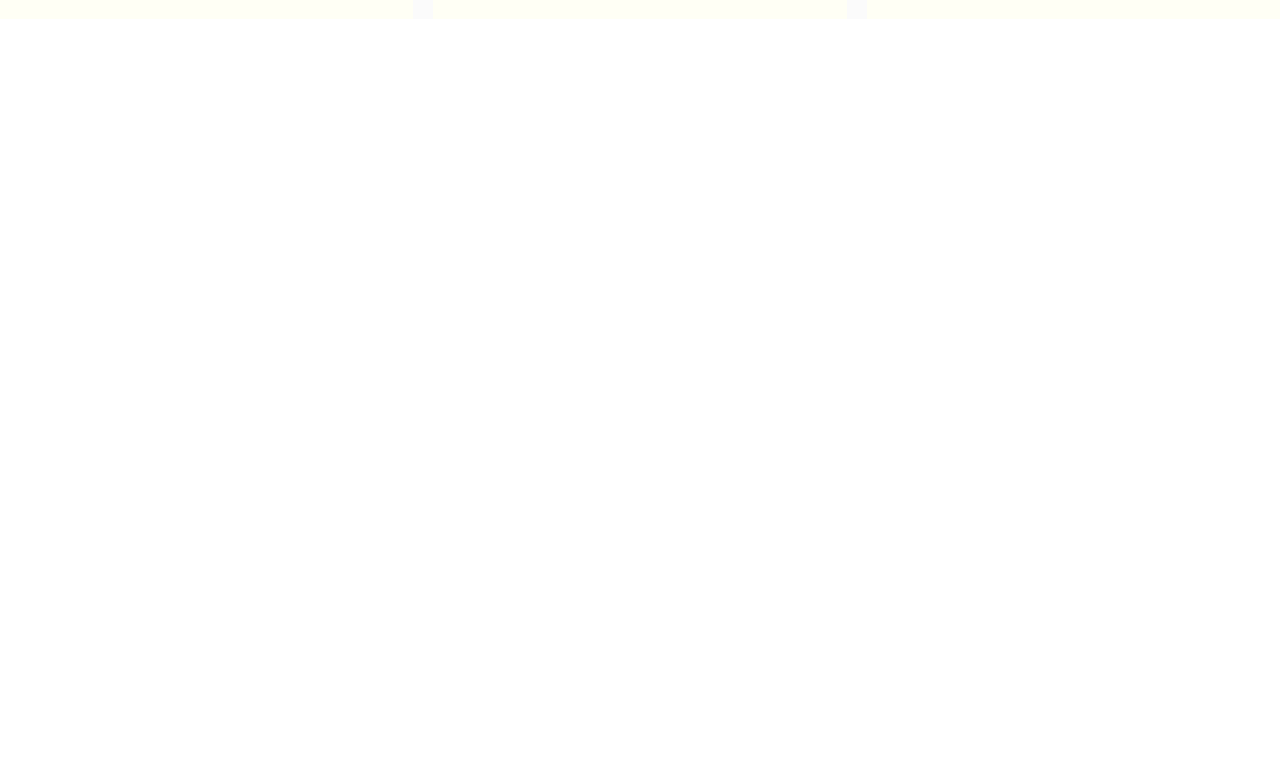
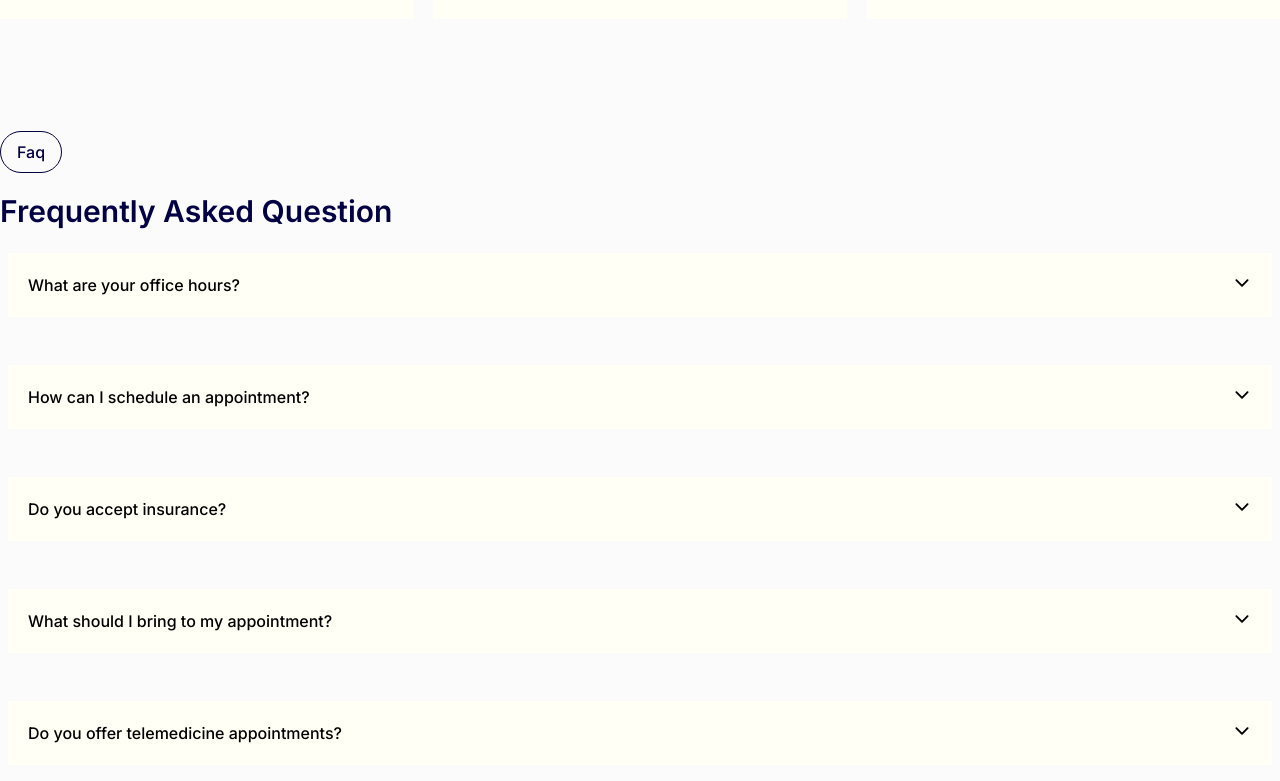
Before and after one commit to codebyahadul/health-care, a React (Vite) app: page / in a window 1280 px wide. Shown: the part 3079-3860 px from the top of the page. Before the commit the page ends 3210 px from the top, so only its background shows below. Built offline with nearby package versions, Linux system fonts and the light colour scheme.

Commit message:
added faq section

```diff
--- /dev/null
+++ b/src/pages/Home/Faq.jsx
@@ -0,0 +1,42 @@
+import { useState } from "react";
+import Container from "../../components/shared/Container";
+import { IoIosArrowDown } from "react-icons/io";
+
+const Faq = () => {
+    const [isOpen, setIsOpen] = useState(null);
+    const dataArr = [{
+        title: " What are your office hours?",
+        description: 'Our office hours vary by location, but typically we are open Monday through Friday from 8:00 AM to 5:00 PM. Some locations may offer extended hours or weekend appointments. Please contact your nearest clinic for specific hours.',
+    },
+    { title: "How can I schedule an appointment?", description: "Our return policy allows you to return items within 30 days of purchase. Please visit our returns page for detailed instructions and to initiate a return.", },
+    { title: "Do you accept insurance?", description: "Yes, you can change your shipping address before your order is shipped. Go to your account settings and update the shipping information accordingly.", },
+    { title: "What should I bring to my appointment?", description: "We appreciate our loyal customers! Stay tuned for exclusive discounts, promotions, and special offers available to members of our loyalty program.", },
+    { title: "Do you offer telemedicine appointments?", description: "We appreciate our loyal customers! Stay tuned for exclusive discounts, promotions, and special offers available to members of our loyalty program.", },
+    ];
+    const toggle = (idx) => {
+        setIsOpen((prevIdx) => (prevIdx === idx ? null : idx))
+    };
+    return (
+        <Container>
+            <div className="space-y-2 md:space-y-5">
+                <button className="rounded-full px-4 py-2 border text-primary font-medium border-primary">Faq</button>
+                <h1 className="text-xl md:text-2xl lg:text-3xl font-semibold text-primary">Frequently Asked Question</h1>
+                <div className="px-2">
+                    {dataArr.map((PerAccordion, idx) => (
+                        <div key={idx} className="py-1">
+                            <button onClick={() => toggle(idx)} className="flex h-full w-full justify-between font-medium outline-none bg-[#FFFFF5] p-5">
+                                <span>{PerAccordion.title}</span>
+                                <IoIosArrowDown size={20} />
+                            </button>
+                            <div className={`grid overflow-hidden transition-all duration-300 ease-in-out ${isOpen === idx ? 'grid-rows-[1fr] pb-1 pt-3 opacity-100' : 'grid-rows-[0fr] opacity-0'}`}>
+                                <div className="overflow-hidden pr-4 text-sm text-[#343268] pl-5 py-5">{PerAccordion.description}</div>
+                            </div>
+                        </div>
+                    ))}
+                </div>
+            </div>
+        </Container>
+    );
+};
+
+export default Faq;
--- a/src/pages/Home/Home.jsx
+++ b/src/pages/Home/Home.jsx
@@ -1,5 +1,6 @@
 import AboutUs from "./AboutUs";
 import Banner from "./Banner";
+import Faq from "./Faq";
 import Services from "./Services";
 import Testimonial from "./Testimonial";
 
@@ -10,6 +11,7 @@
             <AboutUs />
             <Services />
             <Testimonial />
+            <Faq />
         </div>
     );
 };
```
